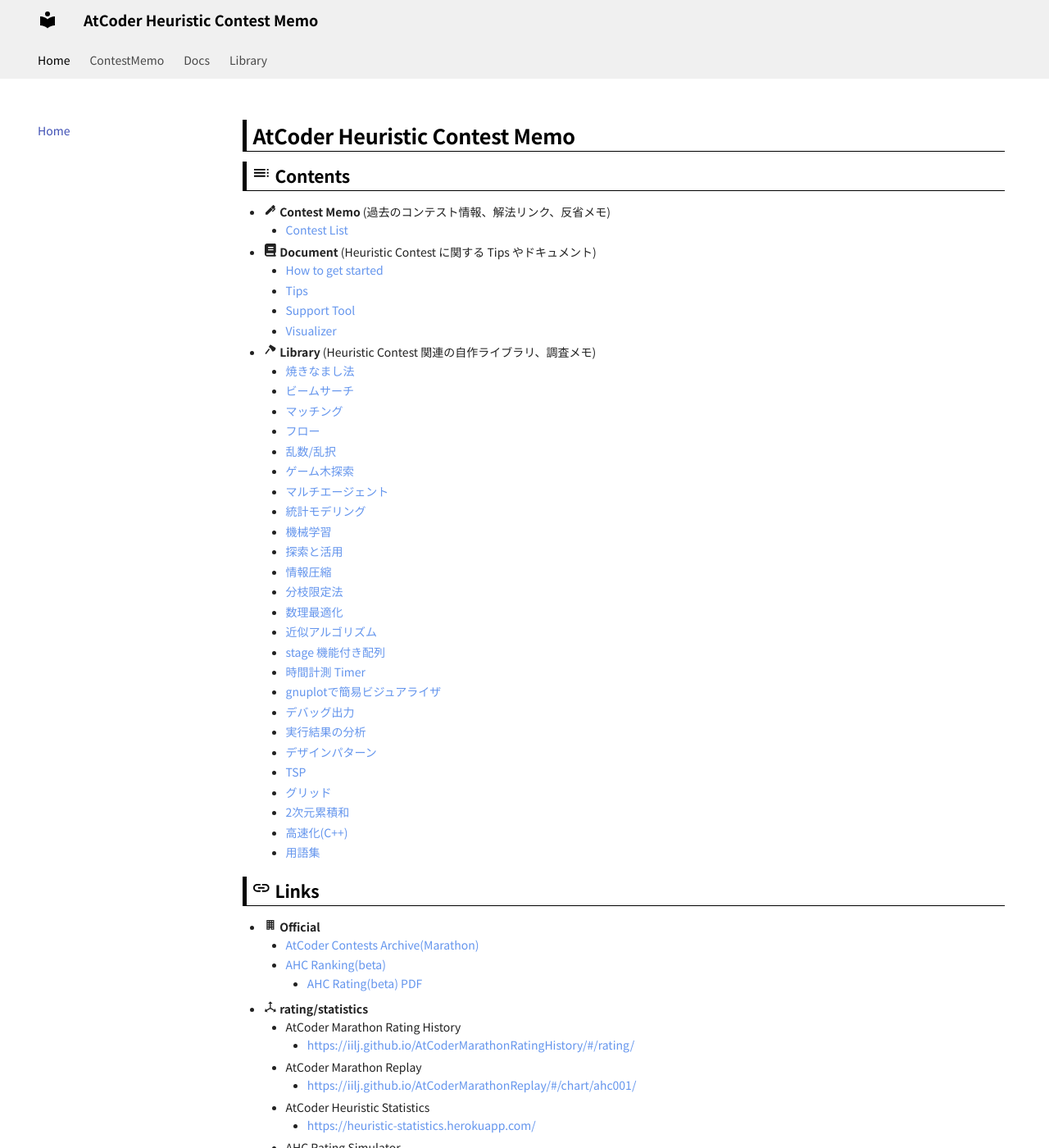
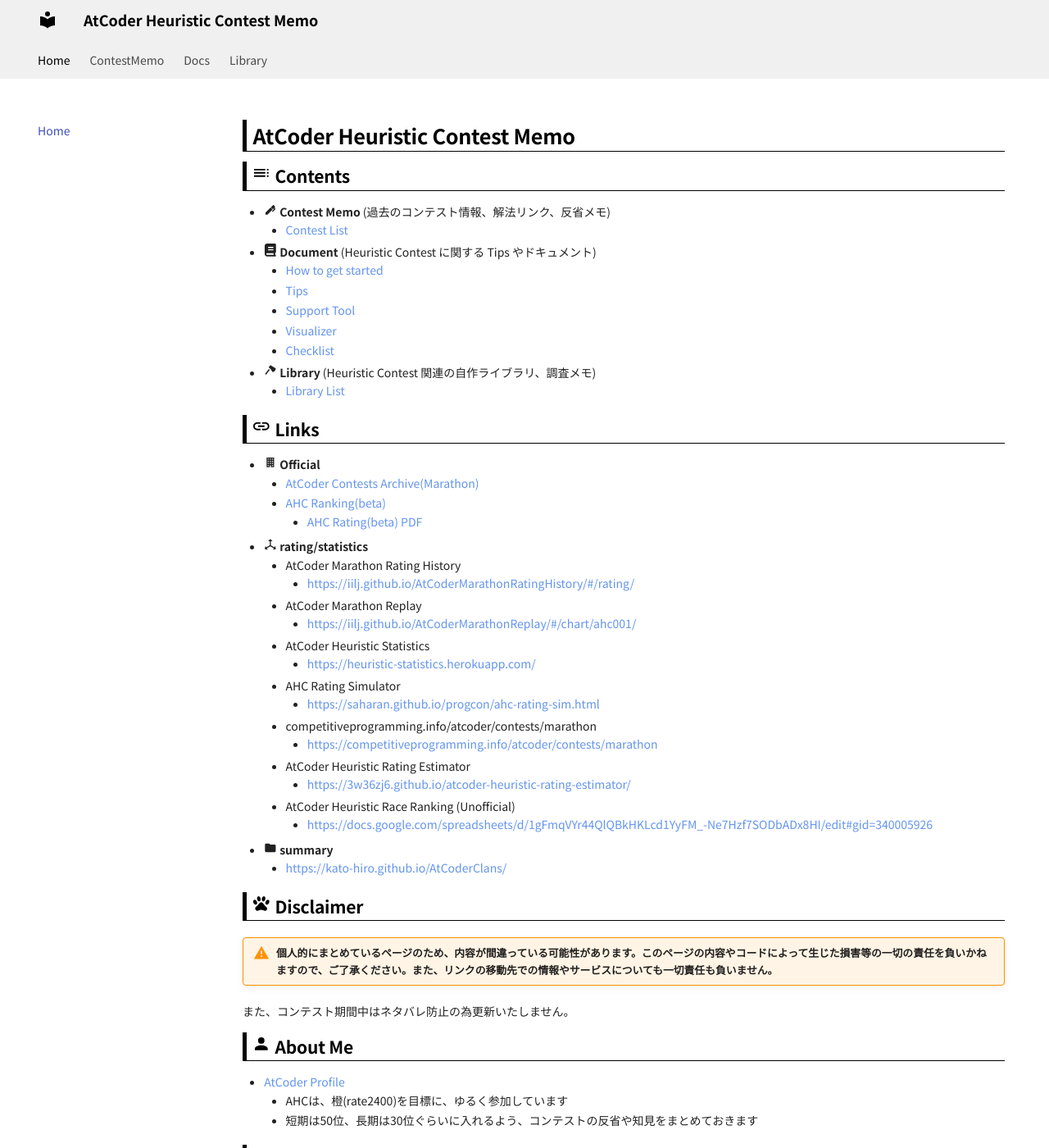
Before and after one commit to jetbead/AtCoderHeuristicContestMemo, an MkDocs documentation site: the page built from docs/index.md, in a window 1280 px wide and 1400 px high. Shown: the whole window at 82% size. Built offline with MkDocs 1.6.1 and Material for MkDocs 9.7.7, drawn with Linux system fonts in a browser that asks for light colours; some web fonts are replaced.

Commit message:
modify index

```diff
--- a/docs/index.md
+++ b/docs/index.md
@@ -13,32 +13,9 @@
   - [Tips](./Docs/tips.md)
   - [Support Tool](./Docs/support_tool.md)
   - [Visualizer](./Docs/visualizer.md)
+  - [Checklist](./Docs/checklist.md)
 - :material-axe: **Library** (Heuristic Contest 関連の自作ライブラリ、調査メモ)
-  - [焼きなまし法](./Library/sa.md)
-  - [ビームサーチ](./Library/beam_search.md)
-  - [マッチング](./Library/matching.md)
-  - [フロー](./Library/flow.md)
-  - [乱数/乱択](./Library/random.md)
-  - [ゲーム木探索](./Library/game_tree.md)
-  - [マルチエージェント](./Library/multi_agent.md)
-  - [統計モデリング](./Library/stats_modeling.md)
-  - [機械学習](./Library/ml.md)
-  - [探索と活用](./Library/exp2.md)
-  - [情報圧縮](./Library/compress.md)
-  - [分枝限定法](./Library/branch_and_bound.md)
-  - [数理最適化](./Library/math_opt.md)
-  - [近似アルゴリズム](./Library/approx_algo.md)
-  - [stage 機能付き配列](./Library/stage_array.md)
-  - [時間計測 Timer](./Library/timer.md)
-  - [gnuplotで簡易ビジュアライザ](./Library/gnuplot.md)
-  - [デバッグ出力](./Library/debug_print.md)
-  - [実行結果の分析](./Library/result_analy.md)
-  - [デザインパターン](./Library/design_pattern.md)
-  - [TSP](./Library/tsp.md)
-  - [グリッド](./Library/grid.md)
-  - [2次元累積和](./Library/summed_area_table.md)
-  - [高速化(C++)](./Library/speedup.md)
-  - [用語集](./Library/glossary.md)
+  - [Library List](./Library/index.md)
 
 ## :material-link: Links
 
```
Also changed, not shown: docs/Library/index.md (added, +27 -0 lines).
